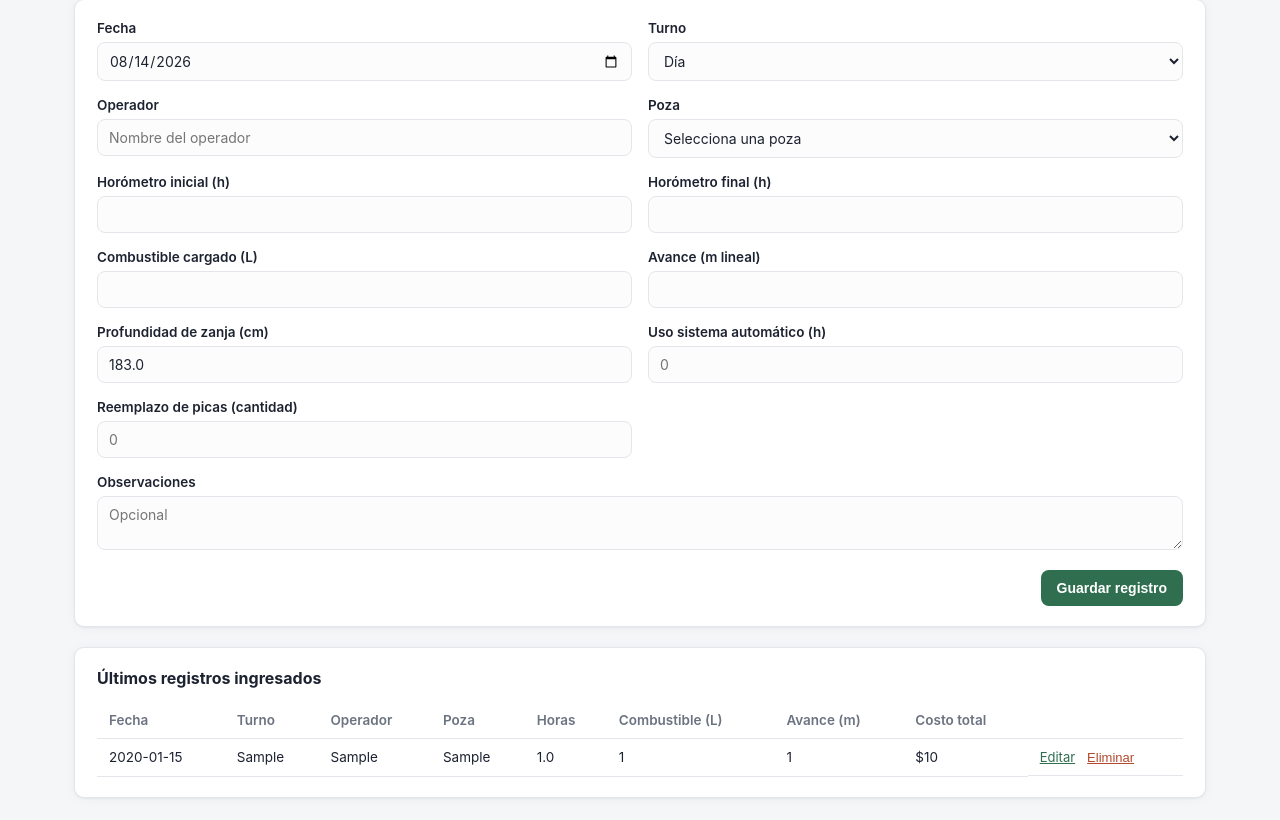
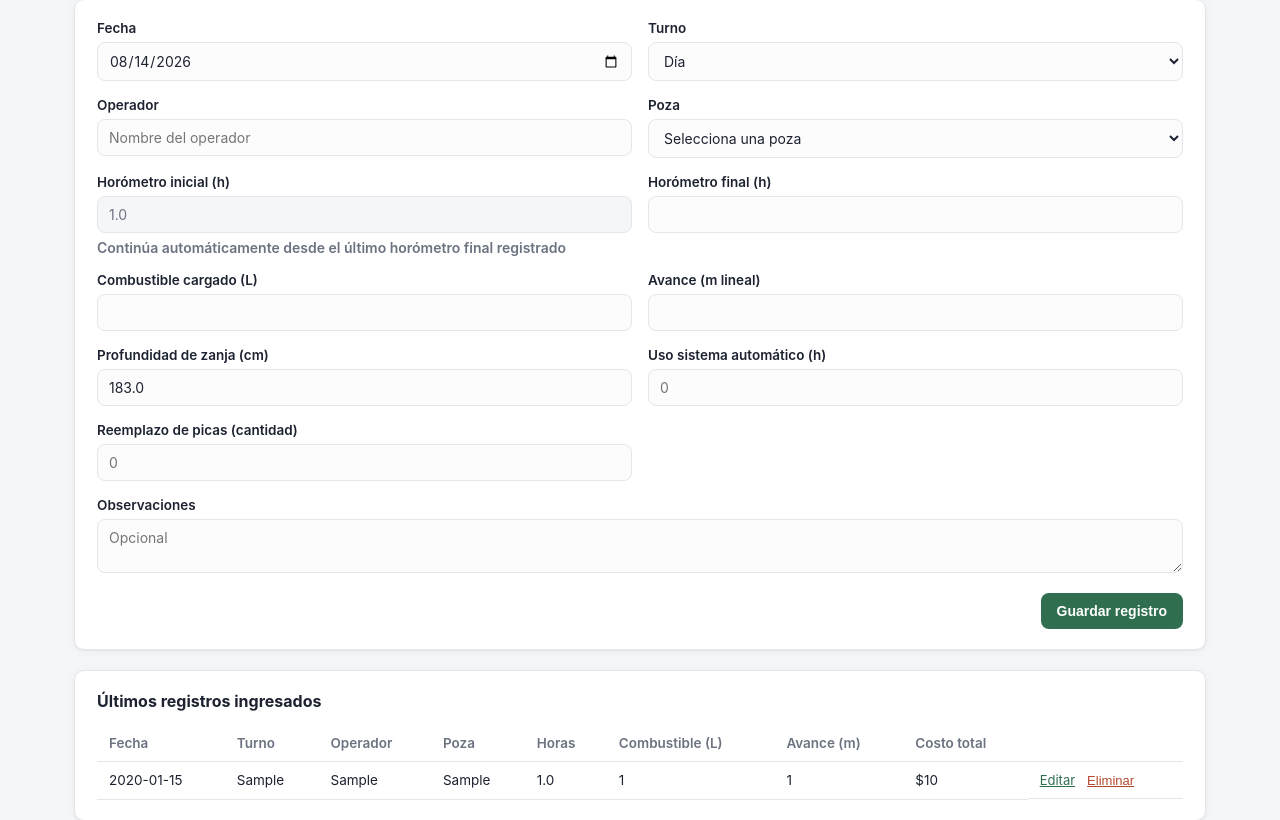
Before and after one commit to alejandrozavalasalinas-cpu/zanjadora, a Flask app: page /formulario in a window 1280 px wide. Shown: the part 160-980 px from the top of the page. Run offline with Flask 3, Linux system fonts and the light colour scheme; the visitor is signed in with stand-in values (Sample User, id 1); data comes from the database, SQL or seed files in the repository; tables that the repository leaves empty hold one stand-in row (values such as "Sample post").

Commit message:
Encadena el horómetro inicial al último horómetro final registrado
El campo se pre-llena y bloquea con el horómetro final del registro más reciente, para dar correlatividad sin saltos de horas. Validado también en el servidor, no solo con readonly en el navegador.

Co-Authored-By: Claude Sonnet 5 <noreply@anthropic.com>

```diff
--- a/app.py
+++ b/app.py
@@ -156,6 +156,11 @@ def formulario():
                 raise ValueError("La fecha es obligatoria.")
             if not data["poza"]:
                 raise ValueError("La poza es obligatoria.")
+            ultimo_horometro = models.ultimo_horometro_final()
+            if ultimo_horometro is not None and data["horometro_inicial"] != ultimo_horometro:
+                raise ValueError(
+                    f"El horómetro inicial debe ser igual al último horómetro final registrado ({ultimo_horometro})."
+                )
             if data["horometro_final"] < data["horometro_inicial"]:
                 raise ValueError("El horómetro final no puede ser menor que el inicial.")
             if data["horas_sistema_automatico"] > (data["horometro_final"] - data["horometro_inicial"]):
@@ -171,6 +176,7 @@ def formulario():
         hoy=datetime.now().strftime("%Y-%m-%d"),
         registros=models.listar_registros(limit=15),
         pozas=models.listar_pozas(),
+        ultimo_horometro=models.ultimo_horometro_final(),
     )
 
 
--- a/models.py
+++ b/models.py
@@ -346,6 +346,15 @@ def picas_reemplazadas_por_mes(anio=None, poza=None):
     return [dict(r) for r in rows]
 
 
+def ultimo_horometro_final():
+    conn = get_db()
+    row = conn.execute(
+        "SELECT horometro_final FROM registros ORDER BY fecha DESC, id DESC LIMIT 1"
+    ).fetchone()
+    conn.close()
+    return row["horometro_final"] if row else None
+
+
 def obtener_registro(reg_id):
     conn = get_db()
     row = conn.execute("SELECT * FROM registros WHERE id = ?", (reg_id,)).fetchone()
--- a/static/style.css
+++ b/static/style.css
@@ -192,6 +192,7 @@ body {
   outline: 2px solid var(--accent);
   outline-offset: 1px;
 }
+.grid-form input[readonly] { background: var(--bg); color: var(--muted); cursor: not-allowed; }
 .span-2 { grid-column: span 2; }
 .form-actions { display: flex; justify-content: flex-end; align-items: center; gap: 12px; margin-top: 4px; }
 
--- a/templates/formulario.html
+++ b/templates/formulario.html
@@ -33,7 +33,8 @@
       {% if not pozas %}<span class="muted">No hay pozas creadas — agrégalas en <a href="{{ url_for('parametros') }}">Parámetros</a>.</span>{% endif %}
     </label>
     <label>Horómetro inicial (h)
-      <input type="number" step="0.1" name="horometro_inicial" required>
+      <input type="number" step="0.1" name="horometro_inicial" value="{{ ultimo_horometro }}" {{ 'readonly' if ultimo_horometro is not none else '' }} required>
+      {% if ultimo_horometro is not none %}<span class="muted">Continúa automáticamente desde el último horómetro final registrado</span>{% endif %}
     </label>
     <label>Horómetro final (h)
       <input type="number" step="0.1" name="horometro_final" required>
```
